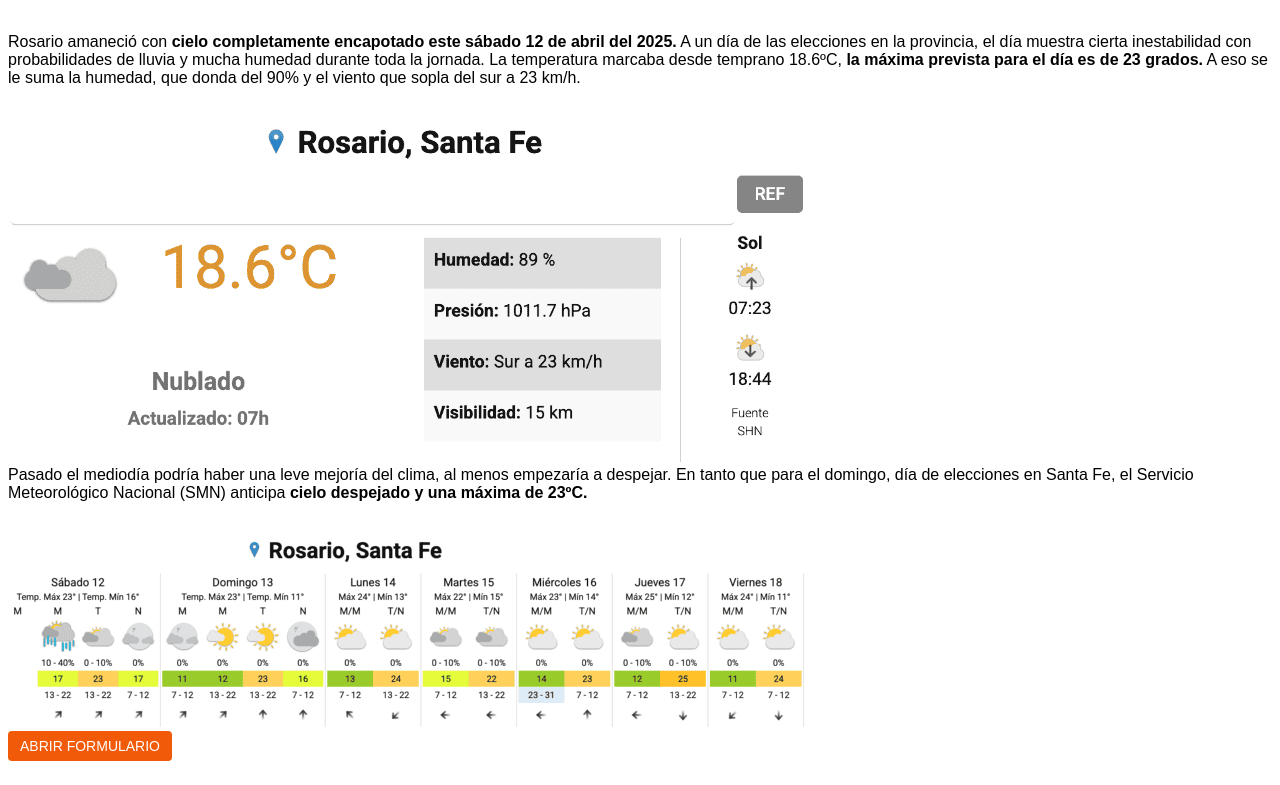
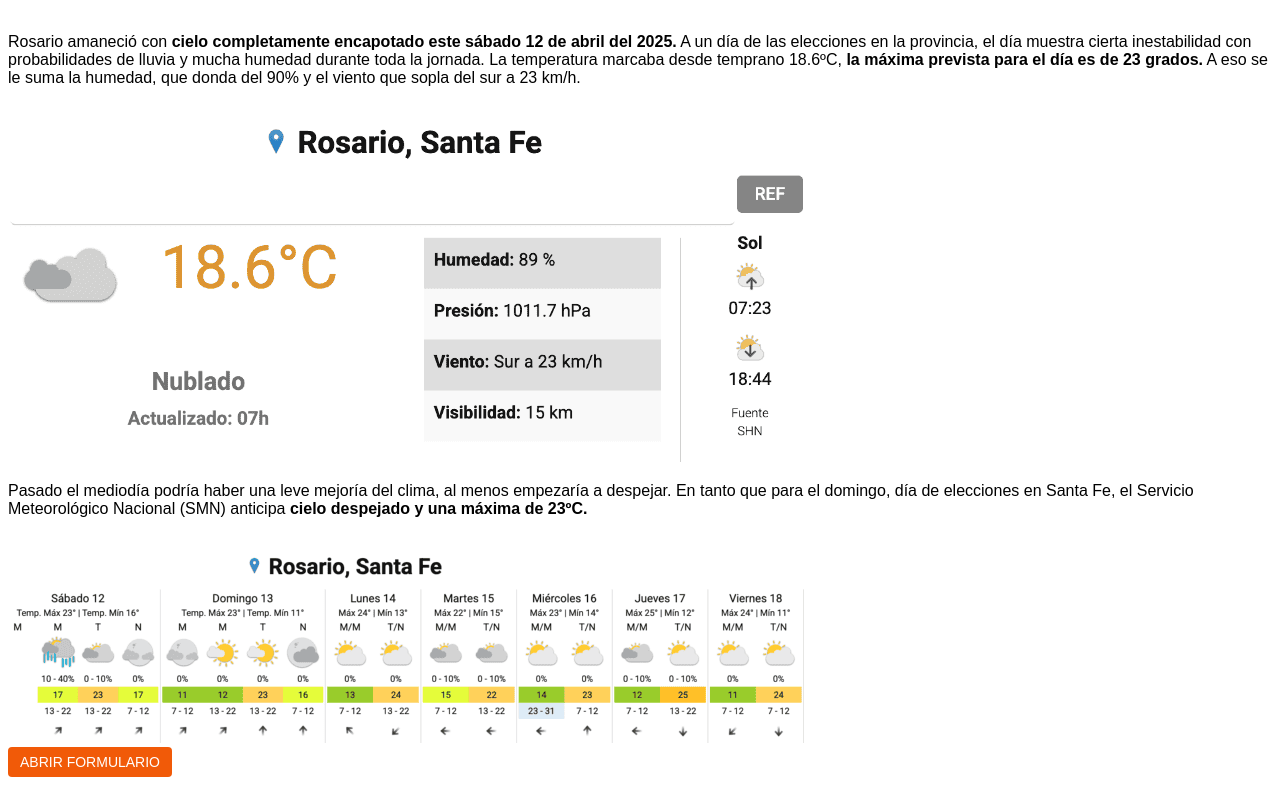
Before and after one commit to Agus-Aguero/Aguero-DAW-2025, a plain HTML site: page 04-Clase/index.html in a window 1280 px wide. Shown: the part 445-1230 px from the top of the page. Drawn offline with Linux system fonts and the light colour scheme.

Commit message:
Medificacion en carpeta 04-Clase

```diff
--- a/04-Clase/index.html
+++ b/04-Clase/index.html
@@ -21,7 +21,7 @@
         <div class="salto">
             <img src="https://github.com/Agus-Aguero/Aguero-DAW-2025/blob/02-clase/imagenes/imagen_clima.png?raw=true" alt="Imagen">
         </div>
-    Pasado el mediodía podría haber una leve mejoría del clima, al menos empezaría a despejar. En tanto que para el domingo, día de elecciones en Santa Fe, el Servicio Meteorológico Nacional (SMN) anticipa <strong>cielo despejado y una máxima de 23ºC.</strong>
+        <p>Pasado el mediodía podría haber una leve mejoría del clima, al menos empezaría a despejar. En tanto que para el domingo, día de elecciones en Santa Fe, el Servicio Meteorológico Nacional (SMN) anticipa <strong>cielo despejado y una máxima de 23ºC.</strong></p>
     </body>
 </div>
 
--- a/04-Clase/style.css
+++ b/04-Clase/style.css
@@ -1,6 +1,7 @@
 body {
     font-family: "Encode Sans", sans-serif;
   }
+
 
   .salto {
     margin-top: 2em;
```
